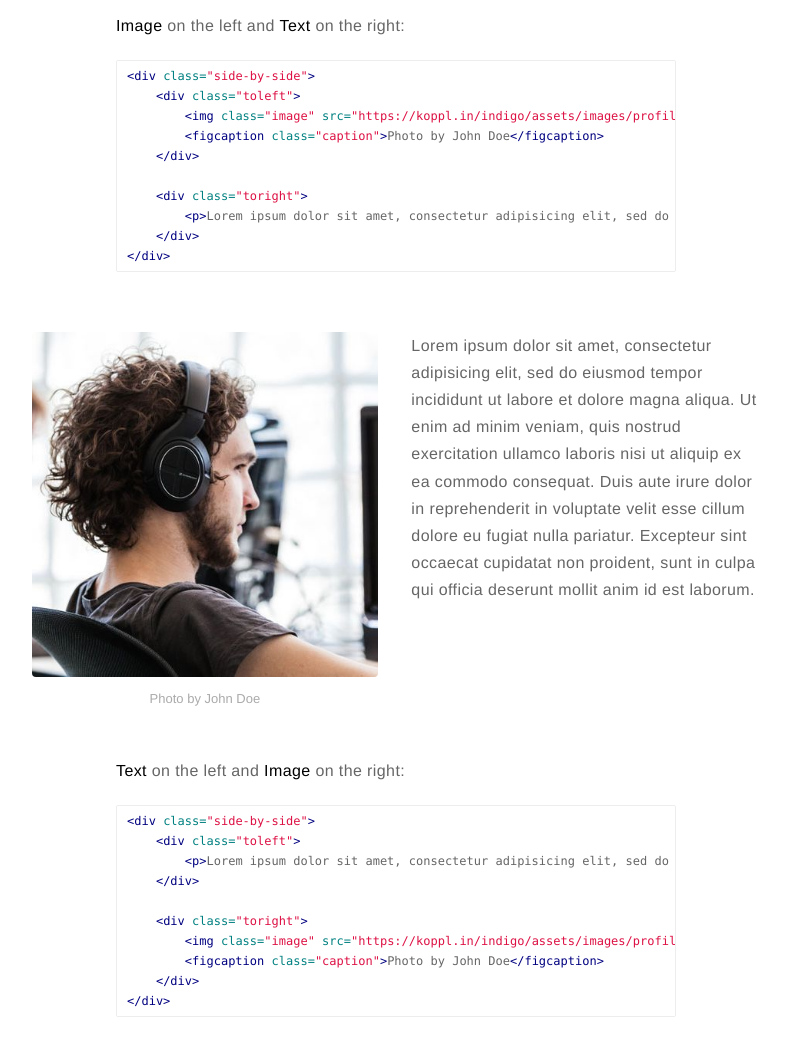
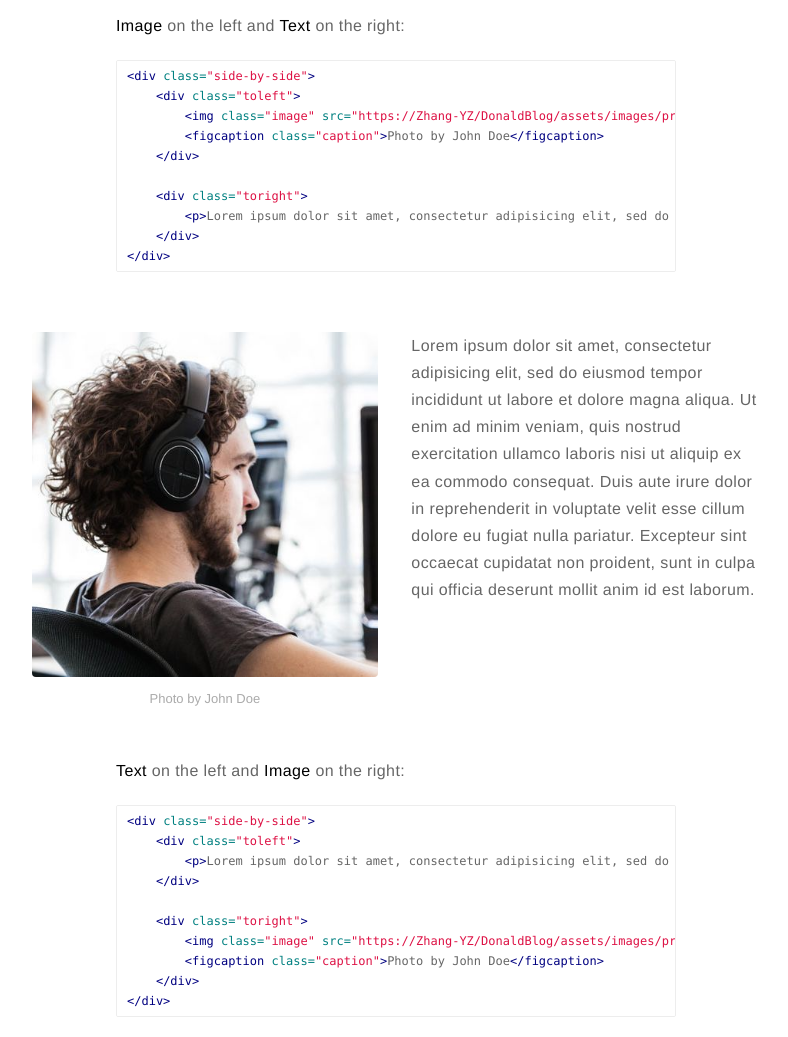
Before and after one commit to Zhang-YZ/DonadBlog, a Jekyll site: the page built from _posts/2015-02-24-markdown-extra-components.markdown, in a window 1280 px wide and 1400 px high, scrolled down 1068 px. Shown: the part 151-1188 px from the top of the window, without its empty margins (244-1032 px from the left). Built offline with Jekyll 4.4.1, drawn with Linux system fonts in a browser that asks for light colours; comment, search, counter and statistics services are not loaded; part of the change alters nothing that is shown.

Commit message:
Update _config.yml

```diff
--- a/_config.yml
+++ b/_config.yml
@@ -16,7 +16,7 @@ resume: true
 resume-external: true
 resume-url: https://google.com/?q=my+resume
 
-url: https://koppl.in/indigo
+url: https://Zhang-YZ/DonaldBlog
 # your url: http://USERNAME.github.io
 
 permalink: /:title/
```
